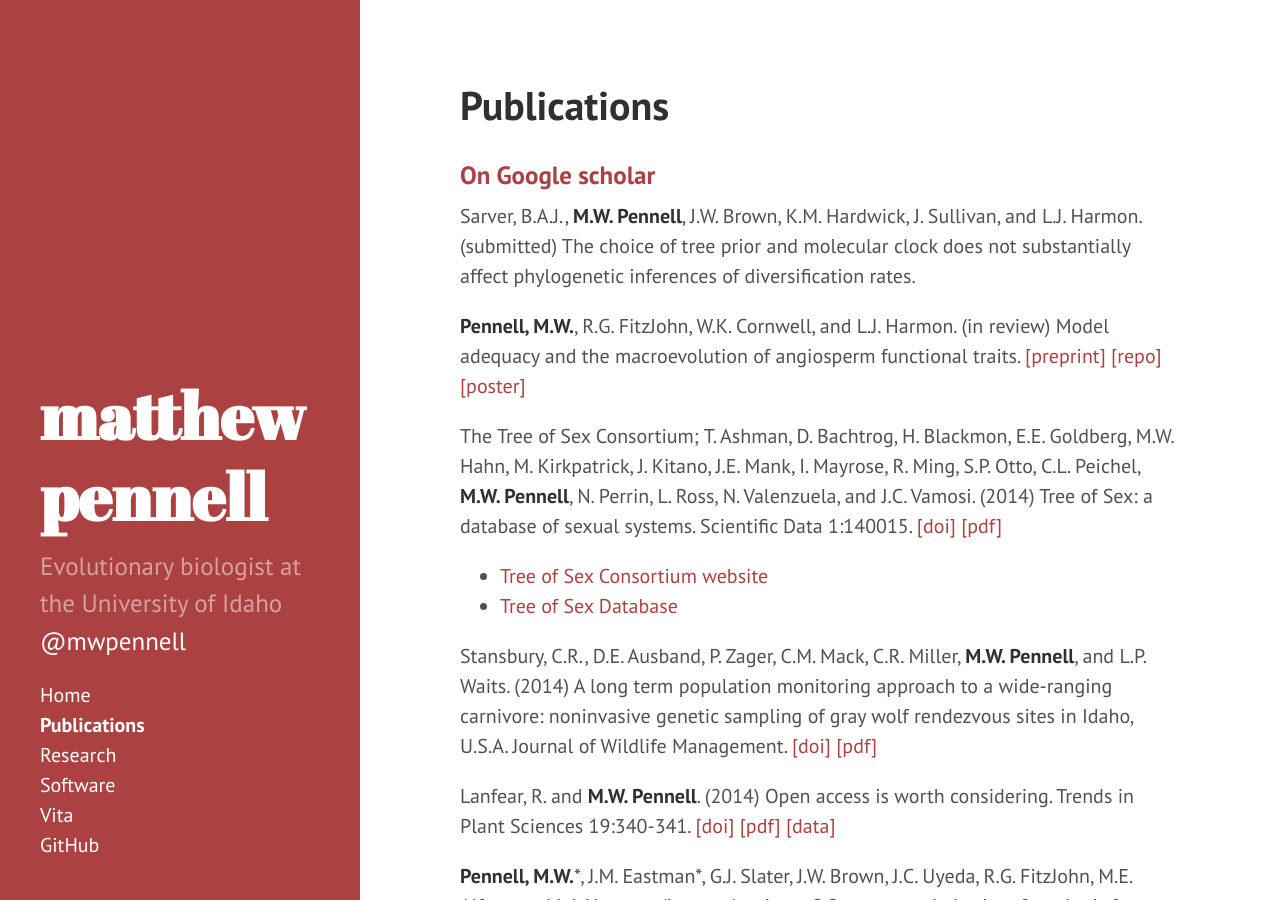
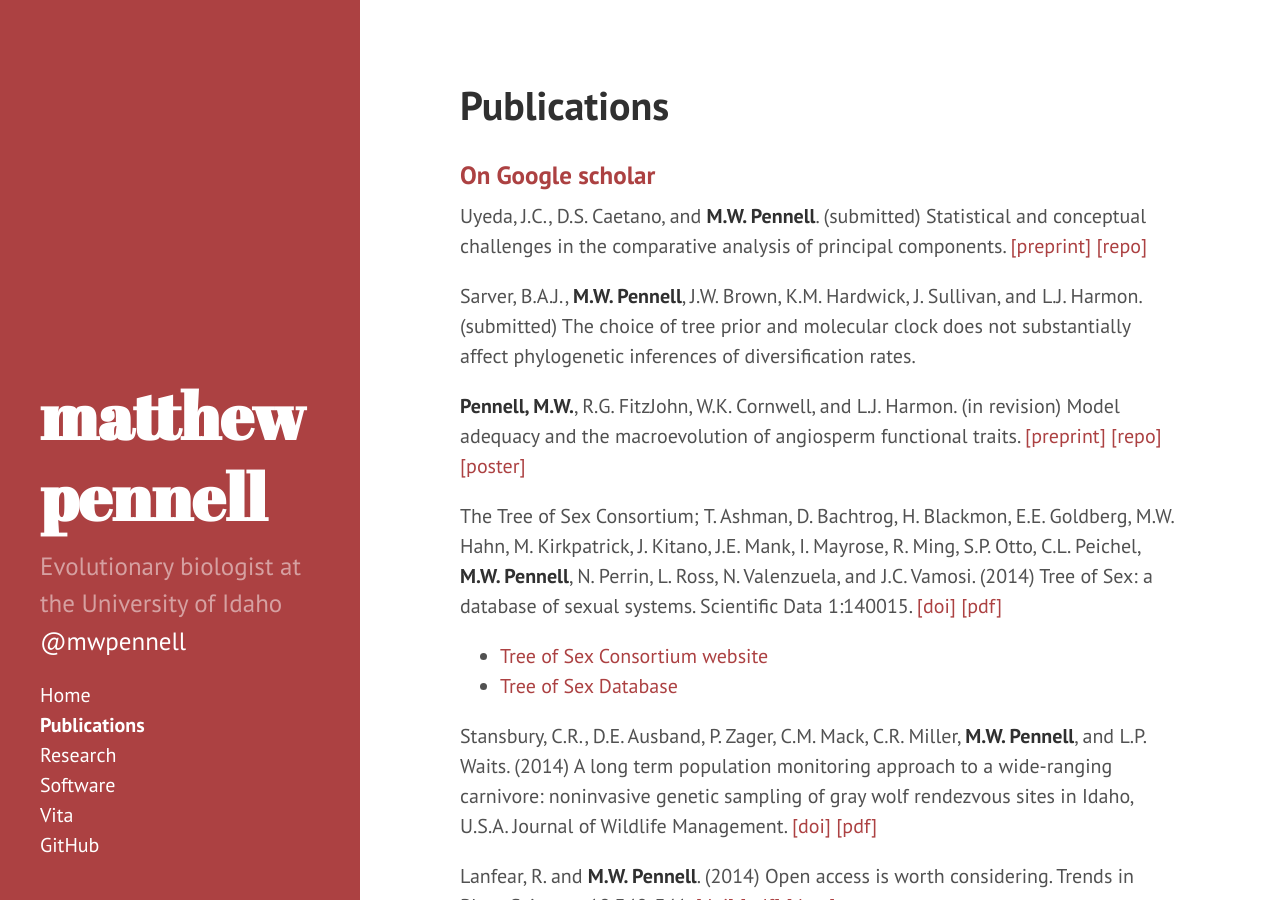
Before and after one commit to atredennick/mwpennell.github.io, a Jekyll site: the page built from publications.md, in a window 1280 px wide and 900 px high. Built offline with Jekyll 4.4.1, drawn with Linux system fonts in a browser that asks for light colours; Markdown is read by kramdown in place of the engine named in the settings.

Commit message:
added preprint for PCA paper

```diff
--- a/publications.md
+++ b/publications.md
@@ -5,10 +5,11 @@ title: Publications
 
 ### [On Google scholar](http://scholar.google.com/citations?user=mxS1rJoAAAAJ&hl=en)
 
+Uyeda, J.C., D.S. Caetano, and **M.W. Pennell**. (submitted) Statistical and conceptual challenges in the comparative analysis of principal components. [[preprint]](http://biorxiv.org/content/early/2014/07/22/007369) [[repo]](https://github.com/mwpennell/phyloPCA)
 
 Sarver, B.A.J., **M.W. Pennell**, J.W. Brown, K.M. Hardwick, J. Sullivan, and L.J. Harmon. (submitted) The choice of tree prior and molecular clock does not substantially affect phylogenetic inferences of diversification rates.
 
-**Pennell, M.W.**, R.G. FitzJohn, W.K. Cornwell, and L.J. Harmon. (in review) Model adequacy and the macroevolution of angiosperm functional traits. [[preprint]](http://biorxiv.org/content/early/2014/04/07/004002) [[repo]](https://github.com/richfitz/modeladequacy) [[poster]](http://figshare.com/articles/_In_adequacy_of_phylogenetic_trait_models_Evo_Wibo_poster_/1008468)
+**Pennell, M.W.**, R.G. FitzJohn, W.K. Cornwell, and L.J. Harmon. (in revision) Model adequacy and the macroevolution of angiosperm functional traits. [[preprint]](http://biorxiv.org/content/early/2014/04/07/004002) [[repo]](https://github.com/richfitz/modeladequacy) [[poster]](http://figshare.com/articles/_In_adequacy_of_phylogenetic_trait_models_Evo_Wibo_poster_/1008468)
 
 The Tree of Sex Consortium; T. Ashman, D. Bachtrog, H. Blackmon, E.E. Goldberg, M.W. Hahn, M. Kirkpatrick, J. Kitano, J.E. Mank, I. Mayrose, R. Ming, S.P. Otto, C.L. Peichel, **M.W. Pennell**, N. Perrin, L. Ross, N. Valenzuela, and J.C. Vamosi. (2014) Tree of Sex: a database of sexual systems. Scientific Data 1:140015. [[doi]](http://www.nature.com/articles/sdata201415) [[pdf]]({{url}}/pdfs/tree-of-sex.pdf)
 
```
